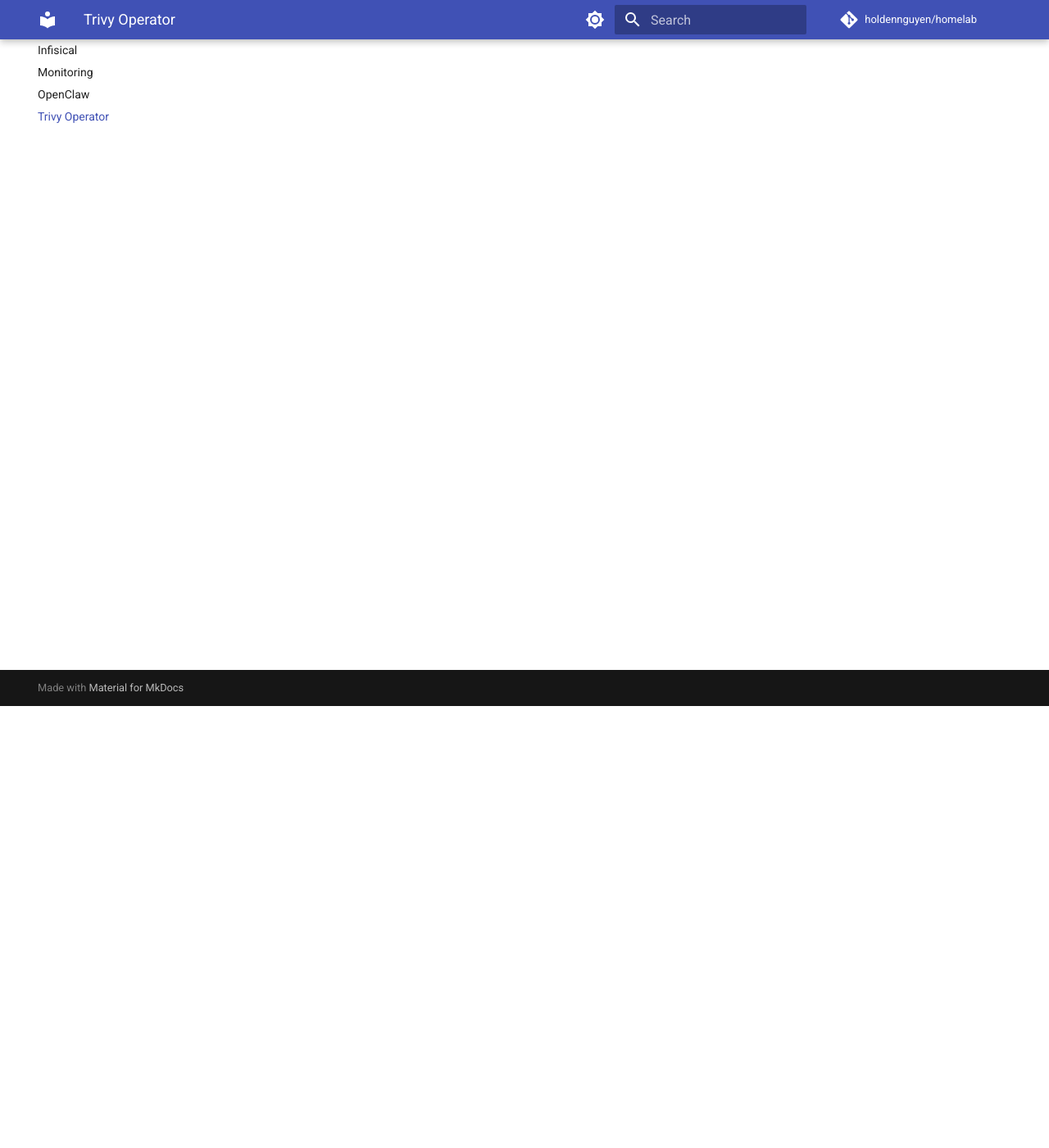
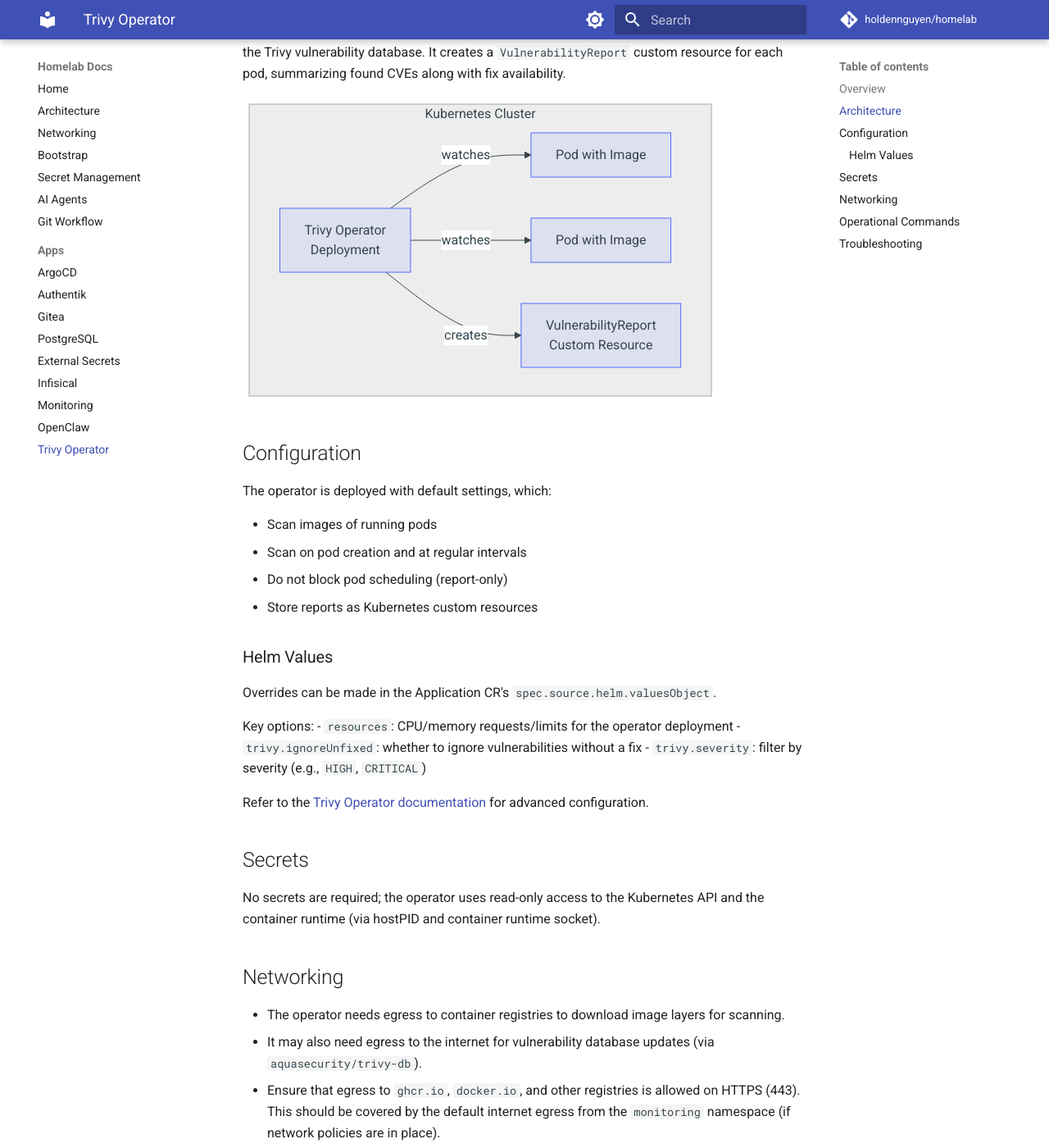
Before and after one commit to haingth77/homelab, an MkDocs documentation site: the page built from docs/trivy-operator.md, in a window 1280 px wide and 1400 px high, scrolled down 539 px. Shown: the whole window at 82% size. Built offline with MkDocs 1.6.1 and Material for MkDocs 9.7.7, drawn with Linux system fonts in a browser that asks for light colours; comment, search, counter and statistics services are not loaded; some of the changed text lies outside the part shown.

Commit message:
fix: correct Helm values path, docs wrapper, and project whitelist
- Move resources from operator.resources (silently ignored) to top-level resources
- Remove trivy.ignoreUnfixed: false (already the default, no effect)
- Fix docs/trivy-operator.md to use include-markdown (not snippets syntax)
- Add aquasecurity.github.io to apps project clusterResourceWhitelist for CRDs/CRs
- Add trivy-operator entry to .doc-manifest.yml

Co-authored-by: Cursor <cursoragent@cursor.com>

```diff
--- a/.doc-manifest.yml
+++ b/.doc-manifest.yml
@@ -59,6 +59,10 @@ documents:
     sources:
       - k8s/apps/postgresql/
 
+  - doc: k8s/apps/trivy-operator/README.md
+    sources:
+      - k8s/apps/trivy-operator/
+
   - doc: terraform/README.md
     sources:
       - terraform/
--- a/docs/trivy-operator.md
+++ b/docs/trivy-operator.md
@@ -1 +1,7 @@
---8<-- "k8s/apps/trivy-operator/README.md"
+---
+title: Trivy Operator
+---
+
+{%
+   include-markdown "../k8s/apps/trivy-operator/README.md"
+%}
--- a/k8s/apps/trivy-operator/README.md
+++ b/k8s/apps/trivy-operator/README.md
@@ -40,7 +40,7 @@ The operator is deployed with default settings, which:
 Overrides can be made in the Application CR's `spec.source.helm.valuesObject`.
 
 Key options:
-- `operator.resources`: CPU/memory requests/limits
+- `resources`: CPU/memory requests/limits for the operator deployment
 - `trivy.ignoreUnfixed`: whether to ignore vulnerabilities without a fix
 - `trivy.severity`: filter by severity (e.g., `HIGH`, `CRITICAL`)
 
```
Also changed, not shown: 2 other files.
